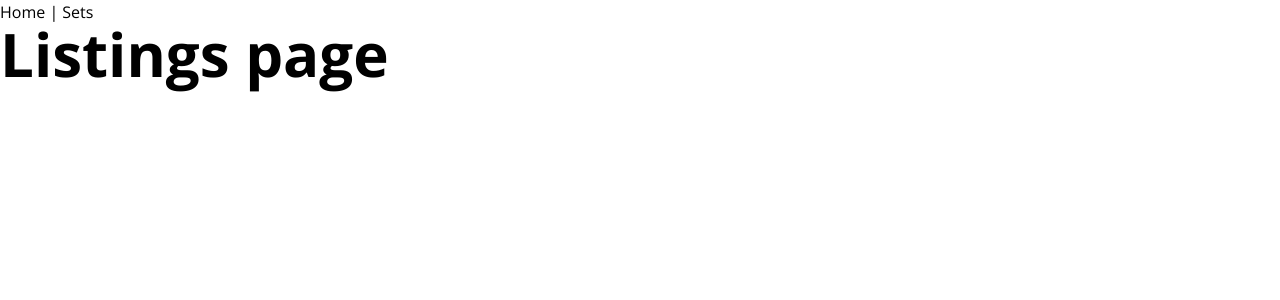
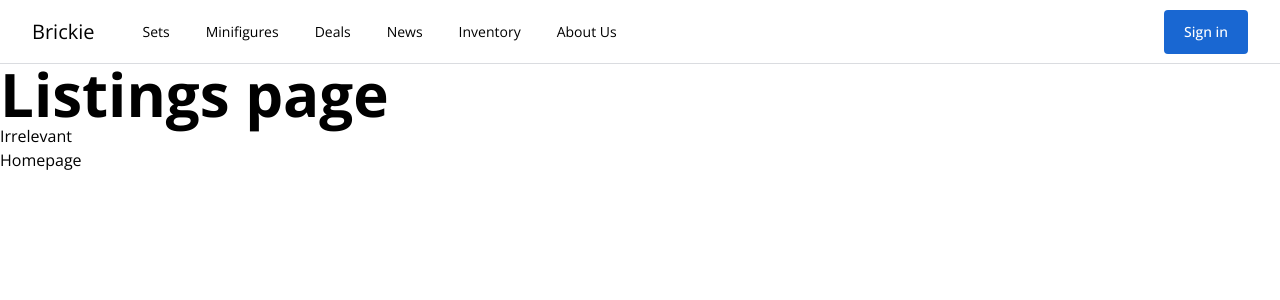
Before and after one commit to S41G0N/vue-demo, a Vue app in the folder vue-demo/: page /#/sets/listings in a window 1280 px wide. Shown: the top 300 px of the page. Built offline with nearby package versions, Linux system fonts and the light colour scheme.

Commit message:
Router Links for Main Navbar & Tests for RouterLinkStubs

```diff
--- a/vue-demo/src/App.vue
+++ b/vue-demo/src/App.vue
@@ -1,13 +1,14 @@
 <template>
-  <div>
-    <router-link to="/">Home</router-link> |
-    <router-link to="/sets/listings">Sets</router-link>
-  </div>
+  <main-nav />
   <router-view />
 </template>
 
 <script>
+import MainNav from "@/components/Navigation/MainNav.vue";
 export default {
-  name: "App"
+  name: "App",
+  components: {
+    MainNav
+  }
 };
 </script>
--- a/vue-demo/src/components/Navigation/MainNav.vue
+++ b/vue-demo/src/components/Navigation/MainNav.vue
@@ -2,13 +2,15 @@
   <header :class="['w-full', 'text-sm', headerHeightClass]">
     <div class="fixed top-0 left-0 w-full h-16 bg-white">
       <div class="flex flex-nowrap h-full border-b border-solid border-brand-gray-1 px-8">
-        <a :href="url" class="flex h-full items-center text-xl">
-          {{ company }}
-        </a>
+        <router-link :to="{ name: 'Home' }" class="flex h-full items-center text-xl">
+          Brickie
+        </router-link>
         <nav class="ml-12 h-full">
           <ul class="flex h-full list-none">
-            <li v-for="item in menuItems" :key="item" class="h-full ml-9 first:ml-0">
-              <a href="" class="flex h-full items-center py=2.5">{{ item }}</a>
+            <li v-for="item in menuItems" :key="item.text" class="h-full ml-9 first:ml-0">
+              <router-link :to="item.url" class="flex h-full items-center py=2.5">{{
+                item.text
+              }}</router-link>
             </li>
           </ul>
         </nav>
@@ -36,9 +38,14 @@ export default {
   },
   data() {
     return {
-      company: "Brickie",
-      url: "https://careers.google.com",
-      menuItems: ["Sets", "Minifigures", "Deals", "News", "Inventory", "About Us"],
+      menuItems: [
+        { text: "Sets", url: "/sets/listings" },
+        { text: "Minifigures", url: "/" },
+        { text: "Deals", url: "/" },
+        { text: "News", url: "/" },
+        { text: "Inventory", url: "/" },
+        { text: "About Us", url: "/" }
+      ],
       isLoggedIn: false
     };
   },
--- a/vue-demo/src/views/HomeView.vue
+++ b/vue-demo/src/views/HomeView.vue
@@ -1,9 +1,13 @@
 <template>
-  <h1 class="text-6xl font-bold">Home page</h1>
+  <main-hero />
 </template>
 
 <script>
+import MainHero from "@/components/ItemSearch/MainHero.vue";
 export default {
-  name: "HomeView"
+  name: "HomeView",
+  components: {
+    MainHero
+  }
 };
 </script>
--- a/vue-demo/src/views/ListingsView.vue
+++ b/vue-demo/src/views/ListingsView.vue
@@ -1,9 +1,28 @@
 <template>
   <h1 class="text-6xl font-bold">Listings page</h1>
+  <h2>{{ routeInfo }}</h2>
+  <button @click="goToHome">Homepage</button>
 </template>
 
 <script>
 export default {
-  name: "ListingsView"
+  name: "ListingsView",
+  computed: {
+    /* Exposure of $route object -> Contains properties of the router  object */
+    routeInfo() {
+      console.log(this.$route);
+      return "Irrelevant";
+    },
+    /* Exposure of $router object -> Contains functions to control routes */
+    routerInfo() {
+      console.log(this.$route);
+      return "Irrelevant";
+    }
+  },
+  methods: {
+    goToHome() {
+      this.$router.push({ name: "Home" });
+    }
+  }
 };
 </script>
```
Also changed, not shown: 1 other file (tests, documents, lock files or other folders).
